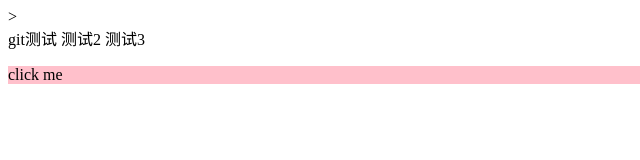
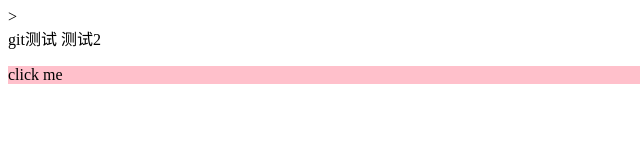
Before and after one commit to ryance/git-test, a plain HTML site: page index.html in a window 1280 px wide. Shown: the full height of the page, 0-640 px from the left. Drawn offline with Linux system fonts and the light colour scheme.

Commit message:
第四次提交

```diff
--- a/index.html
+++ b/index.html
@@ -19,7 +19,7 @@
     <div>
     git测试
     测试2
-    测试3
+
     <p>click me</p>
     </div>
     <script type="text/javascript">
```
